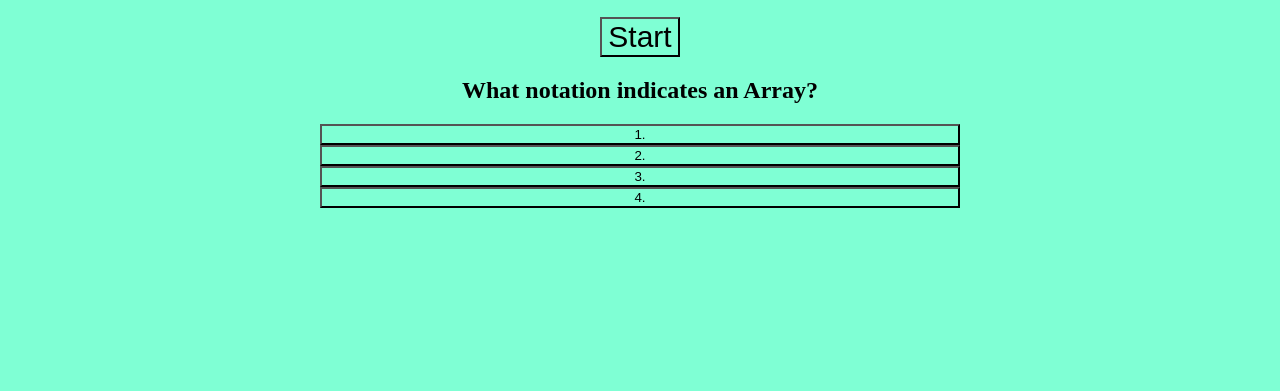
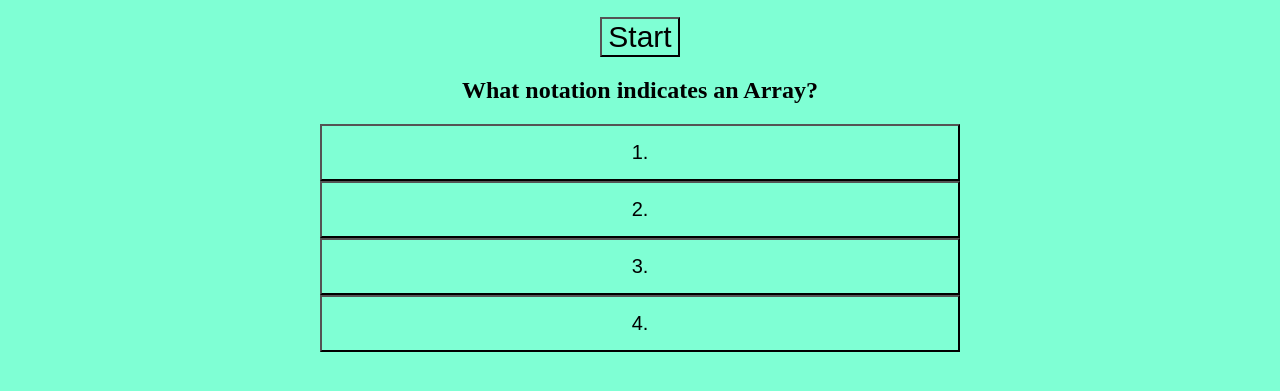
Before and after one commit to elvislau74/code-quiz, a plain HTML site: page index.html in a window 1280 px wide. Shown: the part 381-772 px from the top of the page. Drawn offline with Linux system fonts and the light colour scheme.

Commit message:
adjust html and add styling to answer buttons, create variables to connect to question and answer buttons in js

```diff
--- a/assets/css/style.css
+++ b/assets/css/style.css
@@ -32,8 +32,7 @@ h1, .instructions {
     text-align: center;
 }
 
-.select:hover {
-    background-color: var(--clr--secondary);
+.select:hover, .options:hover {
     cursor: pointer;
 }
 
@@ -51,3 +50,8 @@ h1, .instructions {
     display: flex;
     justify-content: center;
 }
+
+.options {
+    padding: 15px;
+    font-size: 20px;
+}
--- a/assets/js/script.js
+++ b/assets/js/script.js
@@ -1,6 +1,11 @@
 var startEL = document.querySelector(".select");
 var timeEL = document.querySelector(".time");
 var scoreEL = document.querySelector(".score");
+var questionEL = document.querySelector(".question-container");
+var answer1 = document.querySelectorAll(".answer-1");
+var answer2 = document.querySelectorAll(".answer-2");
+var answer3 = document.querySelectorAll(".answer-3");
+var answer4 = document.querySelectorAll(".answer-4");
 
 
 var highScores = [];
--- a/index.html
+++ b/index.html
@@ -41,16 +41,16 @@
         <div class="answer-container">
         <article class = "quiz-answer">
             <button class="options">
-                <span class = "question">1. </span>
+                <span class = "answer-1">1. </span>
             </button>
             <button class="options">
-                <span class = "question">2. </span>
+                <span class = "answer-2">2. </span>
             </button>
             <button class="options">
-                <span class = "question">3. </span>
+                <span class = "answer-3">3. </span>
             </button>
             <button class="options">
-                <span class = "question">4. </span>
+                <span class = "answer-4">4. </span>
             </button>
         </article>
         </div>
```
